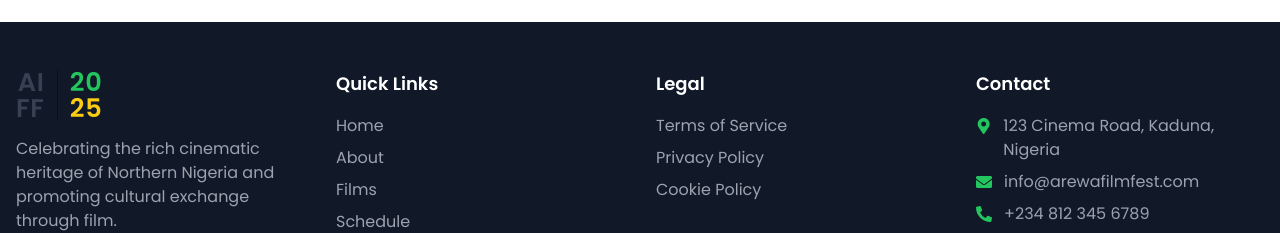
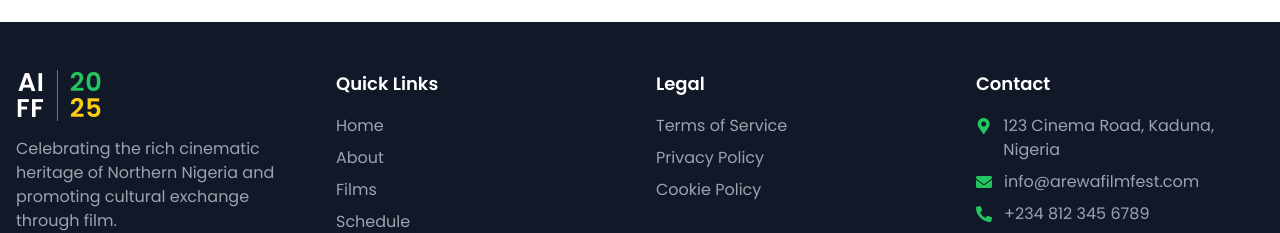
Before and after one commit to codedjade003/AIFF, a React (Vite) app in the folder aiff-website/: page /schedule in a window 1280 px wide. Shown: the part 718-951 px from the top of the page. Built offline with nearby package versions, Linux system fonts and the light colour scheme.

Commit message:
fixed footer

```diff
--- a/aiff-website/src/components/AIFFLogo.jsx
+++ b/aiff-website/src/components/AIFFLogo.jsx
@@ -3,16 +3,16 @@ import React from "react";
 
 const AIFFLogo = () => {
   return (
-    <div className="flex items-stretch gap-1 font-poppins uppercase tracking-wider text-black dark:text-white">
+    <div className="flex items-stretch gap-1 font-poppins uppercase tracking-wider text-white dark:text-white">
 
       {/* Left Side: AI / FF */}
       <div className="text-right leading-none flex flex-col justify-between">
-        <span className="text-gray-700 text-[1.25rem] sm:text-[1.4rem] md:text-[1.6rem] font-semibold">AI</span>
-        <span className="text-gray-700 text-[1.25rem] sm:text-[1.4rem] md:text-[1.6rem] font-semibold">FF</span>
+        <span className="text-white text-[1.25rem] sm:text-[1.4rem] md:text-[1.6rem] font-semibold">AI</span>
+        <span className="text-white text-[1.25rem] sm:text-[1.4rem] md:text-[1.6rem] font-semibold">FF</span>
       </div>
 
       {/* Divider Line */}
-      <div className="w-px mx-2 bg-black dark:bg-black opacity-40" />
+      <div className="w-px mx-2 bg-white dark:bg-white opacity-40" />
 
       {/* Right Side: 20 / 25 */}
       <div className="text-left leading-none flex flex-col justify-between">
```
